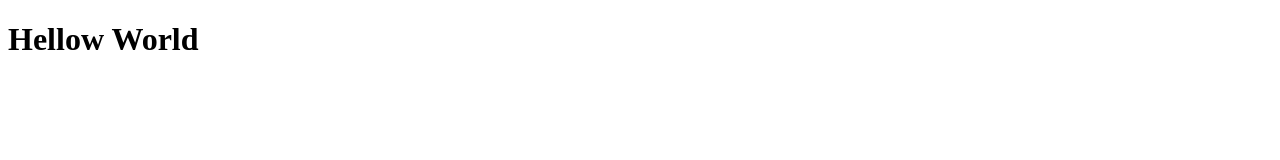
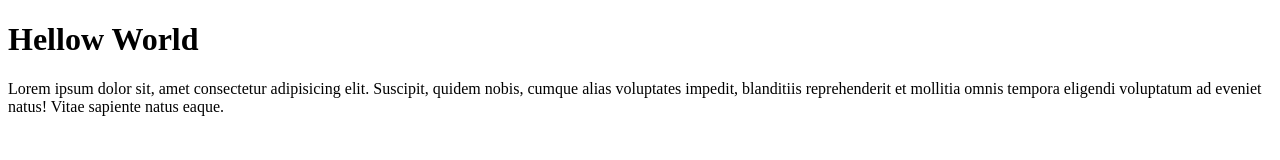
Before and after one commit to Ahomed-Tanvir200/second-try, a plain HTML site: page index.html in a window 1280 px wide. Drawn offline with Linux system fonts and the light colour scheme.

Commit message:
p tag added

```diff
--- a/index.html
+++ b/index.html
@@ -8,5 +8,6 @@
 </head>
 <body>
     <h1>Hellow World</h1>
+    <p>Lorem ipsum dolor sit, amet consectetur adipisicing elit. Suscipit, quidem nobis, cumque alias voluptates impedit, blanditiis reprehenderit et mollitia omnis tempora eligendi voluptatum ad eveniet natus! Vitae sapiente natus eaque.</p>
 </body>
 </html>
```
